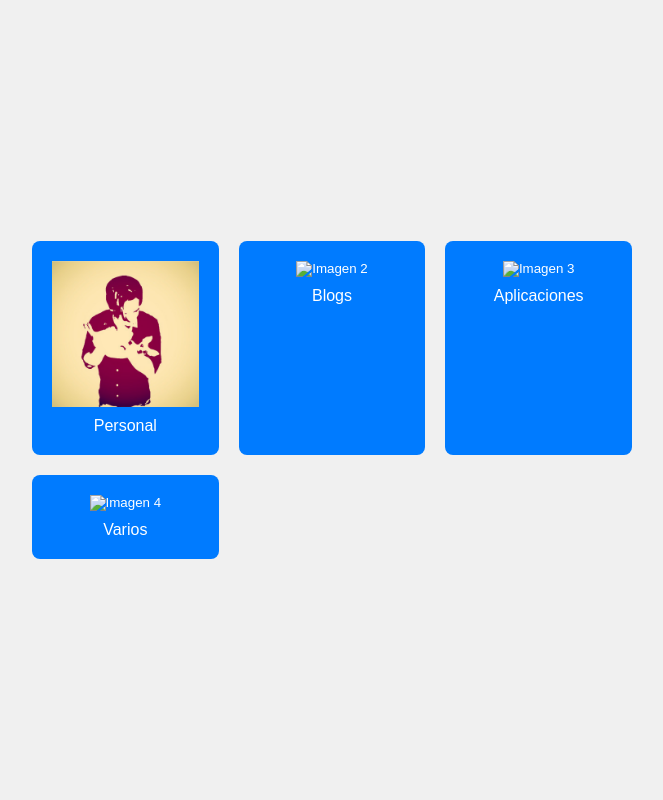
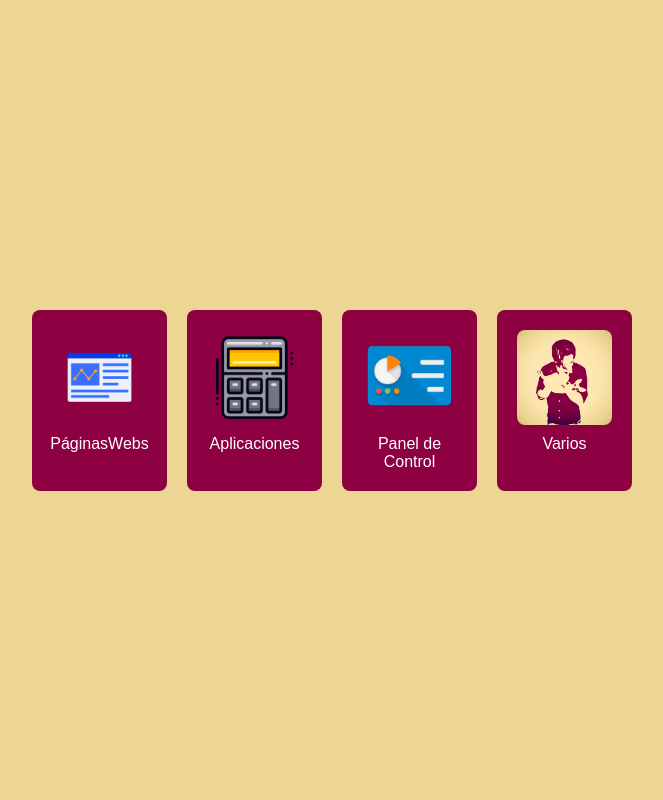
Before and after one commit to milhocodutti/Portfolio, a PHP site: page / in a window 1280 px wide. Shown: the whole page, without its empty margins (308-971 px from the left). Run offline with PHP 8.4, Linux system fonts and the light colour scheme; some libraries are stand-ins or nearby versions.

Commit message:
Carga de imagenes y formato

```diff
--- a/index.html
+++ b/index.html
@@ -10,19 +10,19 @@
 <body>
     <div class="container">
         <button class="button">
-            <img src="statics/img/logomilho.png" alt="Imagen 1">
-            <span>Personal</span>
+            <img src="statics/img/page.png" alt="WebPage">
+            <span>PáginasWebs</span>
         </button>
         <button class="button">
-            <img src="https://via.placeholder.com/100" alt="Imagen 2">
-            <span>Blogs</span>
-        </button>
-        <button class="button">
-            <img src="https://via.placeholder.com/100" alt="Imagen 3">
+            <img src="statics/img/aplicacion.png" alt="App">
             <span>Aplicaciones</span>
         </button>
         <button class="button">
-            <img src="https://via.placeholder.com/100" alt="Imagen 4">
+            <img src="statics/img/controlPanel.png" alt="ControlPanel">
+            <span>Panel de Control</span>
+        </button>
+        <button class="button">
+            <img src="statics/img/logomilho.png" alt="Logo">
             <span>Varios</span>
         </button>
     </div>
--- a/statics/css/stiles.css
+++ b/statics/css/stiles.css
@@ -1,15 +1,16 @@
 body {
-    font-family: Arial, sans-serif;
+    font-family: Arial, serif;
     display: flex;
     justify-content: center;
     align-items: center;
     height: 100vh;
     margin: 0;
-    background-color: #f0f0f0;
+    background-color: #EDD693;
+
 }
 .container {
     display: grid;
-    grid-template-columns: repeat(auto-fit, minmax(150px, 1fr));
+    grid-template-columns: repeat(auto-fit, minmax(100px, 1fr));
     gap: 20px;
     width: 90%;
     max-width: 600px;
@@ -19,13 +20,14 @@ body {
     flex-direction: column;
     align-items: center;
     padding: 20px;
-    background-color: #007bff;
+    background-color: #8D0042;
     color: white;
     text-align: center;
     border: none;
     border-radius: 8px;
     cursor: pointer;
-    transition: background-color 0.3s;
+    transition: background-color 0.5s;
+
 }
 .button:hover {
     background-color: #0056b3;
@@ -34,7 +36,8 @@ body {
     max-width: 100%;
     height: auto;
     margin-bottom: 10px;
+    border-radius: 8px;
 }
 .button span {
-    font-size: 16px;
+    font-size: 1rem;
 }
```
Also changed, not shown: statics/img/aplicacion.png (added), statics/img/controlPanel.png (added), statics/img/page.png (added), statics/img/pagina.png (added), statics/img/webpage.png (added), 1 other file.
